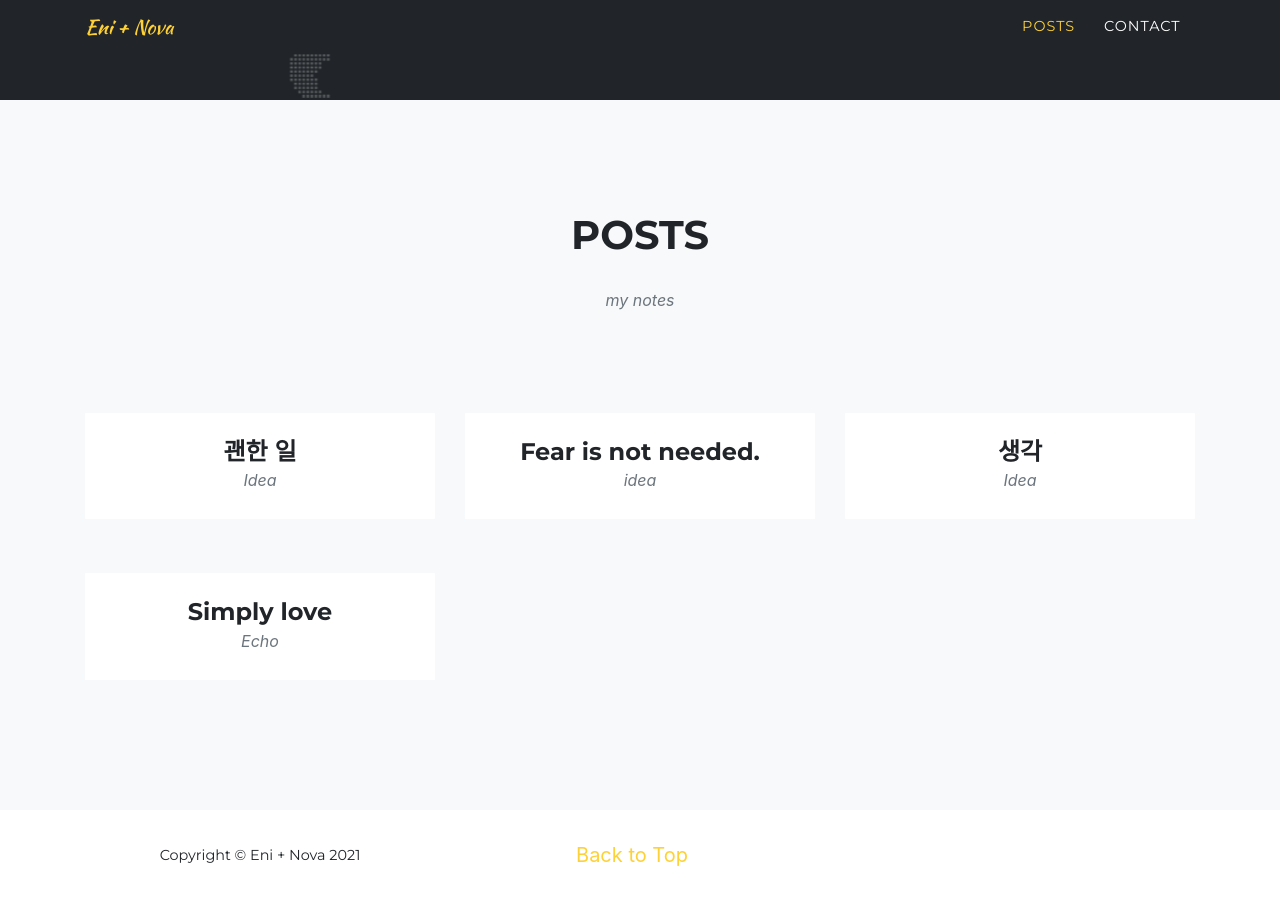
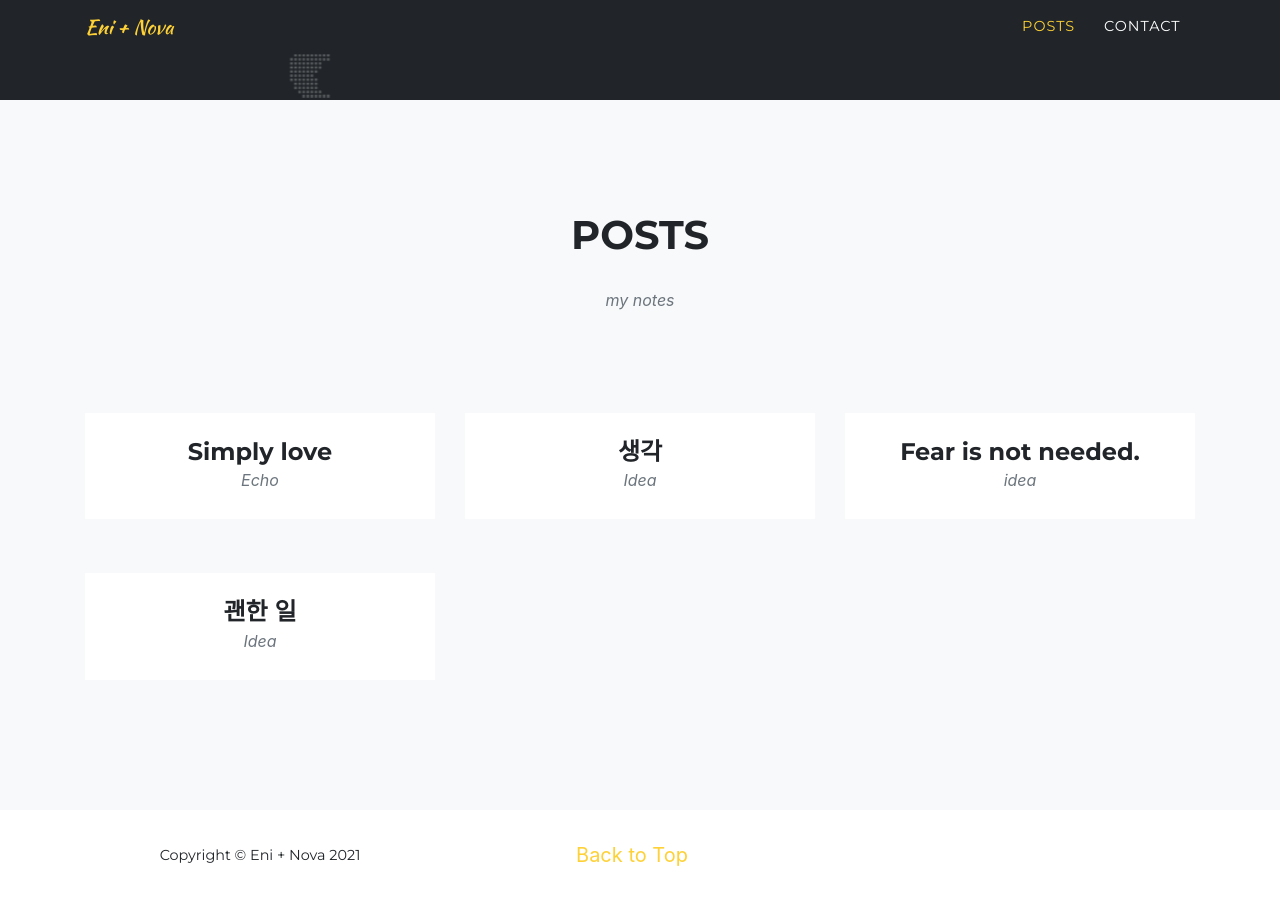
Before and after one commit to deareni/deareni.github.io, a Jekyll site: the page built from index.md, in a window 1280 px wide and 900 px high, scrolled down 3064 px. Built offline with Jekyll 4.4.1, drawn with Linux system fonts in a browser that asks for light colours; some web fonts are replaced.

Commit message:
Update portfolio_grid.html
reversed --test

```diff
--- a/_includes/portfolio_grid.html
+++ b/_includes/portfolio_grid.html
@@ -8,7 +8,7 @@
       </div>
     </div>
     <div class="row">
-	{% for project in site.portfolio %}
+	{% for project in site.portfolio reversed %}
       <div class="col-md-4 col-sm-6 portfolio-item">
         <a class="portfolio-link" data-toggle="modal" href="#p{{ forloop.index }}">
           <div class="portfolio-hover">
```
